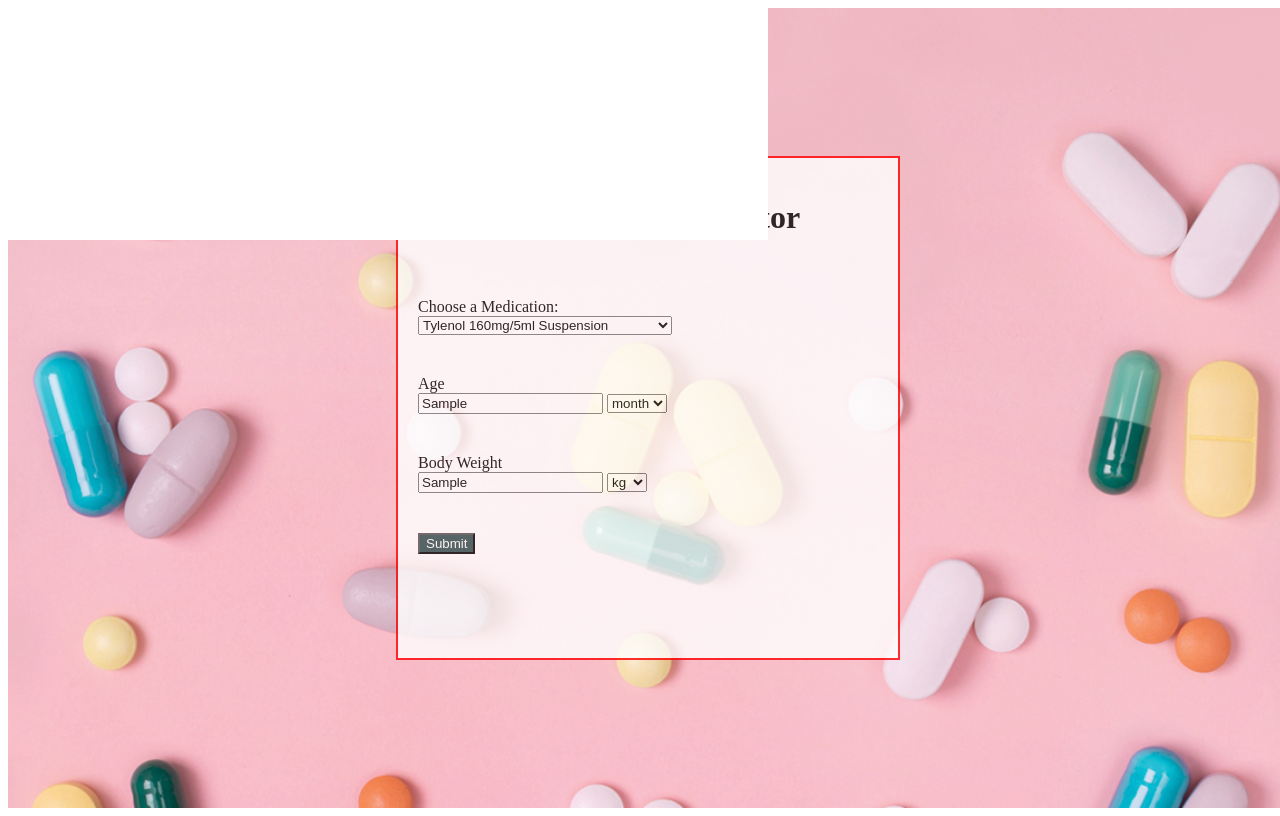
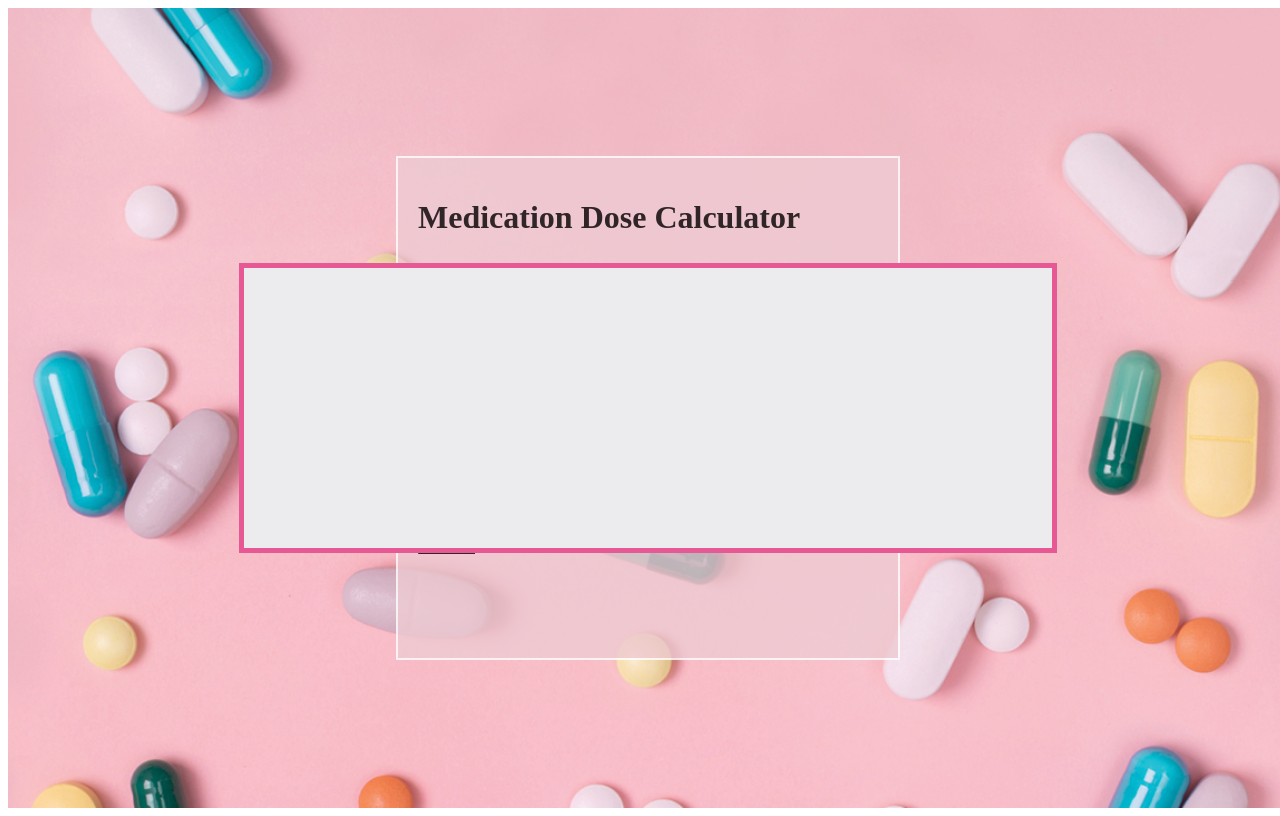
Before and after one commit to yoomi1231/med-dosing-calculator, a plain HTML site: page index.html in a window 1280 px wide. Both pictures are taken after typing "Sample", "Sample" into the empty fields and a click on the button "Submit". Drawn offline with Linux system fonts and the light colour scheme.

Commit message:
changed color scheme

```diff
--- a/style.css
+++ b/style.css
@@ -16,8 +16,8 @@
     display: block;
     justify-content: center;
     align-items: center;
-    background-color: white; opacity:0.8;
-    border: 2px solid red;
+    background-color: #EECBD3; opacity:0.8;
+    border: 2px solid white;
 }
 
 h1 {
@@ -38,10 +38,11 @@ button {
     display: none; /* Hidden by default */
     position: fixed; /* Stay in place */
     z-index: 1; /* Sit on top */
-    left: 0;
-    top: 0;
+
     width: 60%; /* Full width */
     height: 30%; /* Full height */
     overflow: auto; /* Enable scroll if needed */
-    background-color: white;
+    background-color: #ECEBED;
+    border: 5px solid #e75994;
+    padding: 20px;
 }
```
Also changed, not shown: pills.png (deleted).
